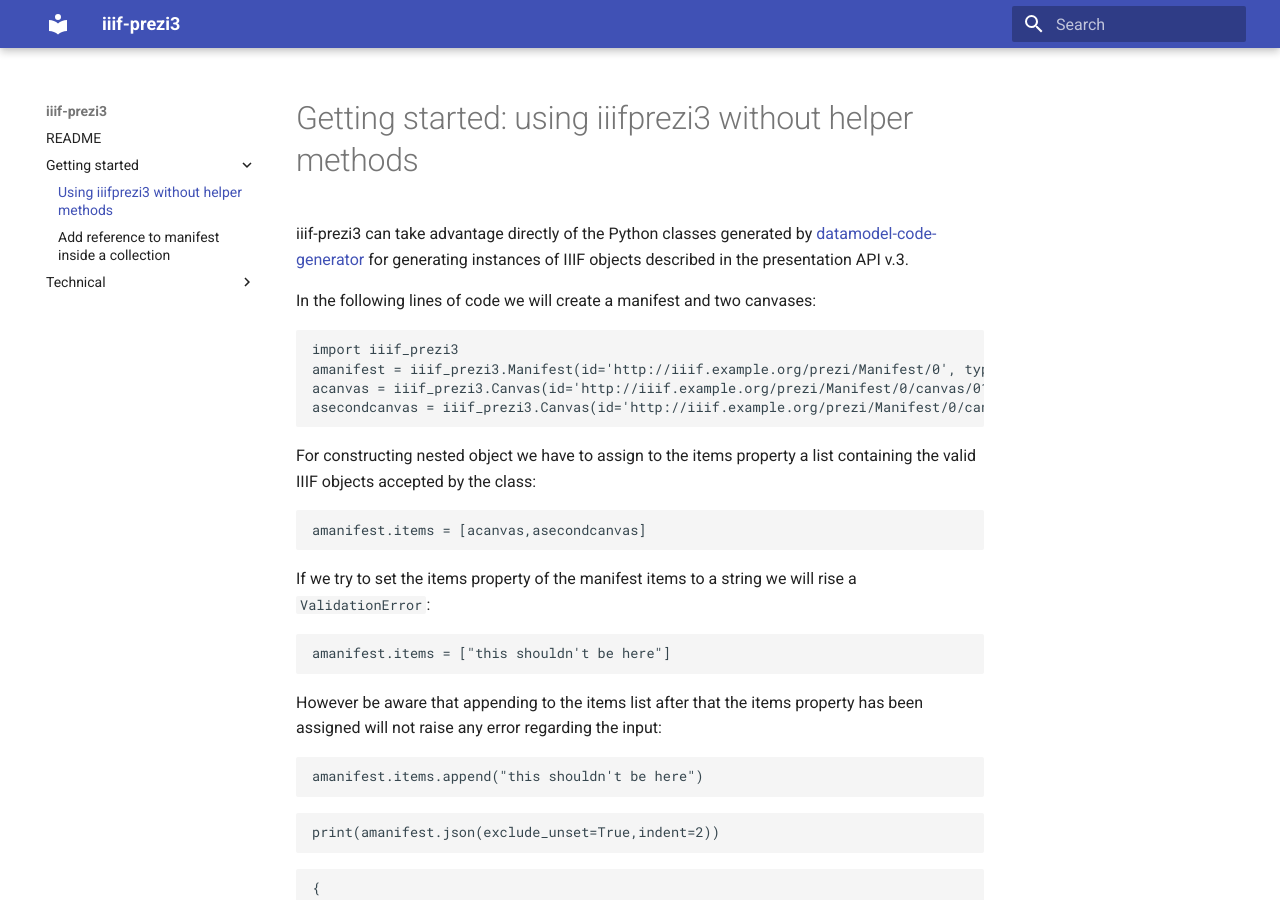
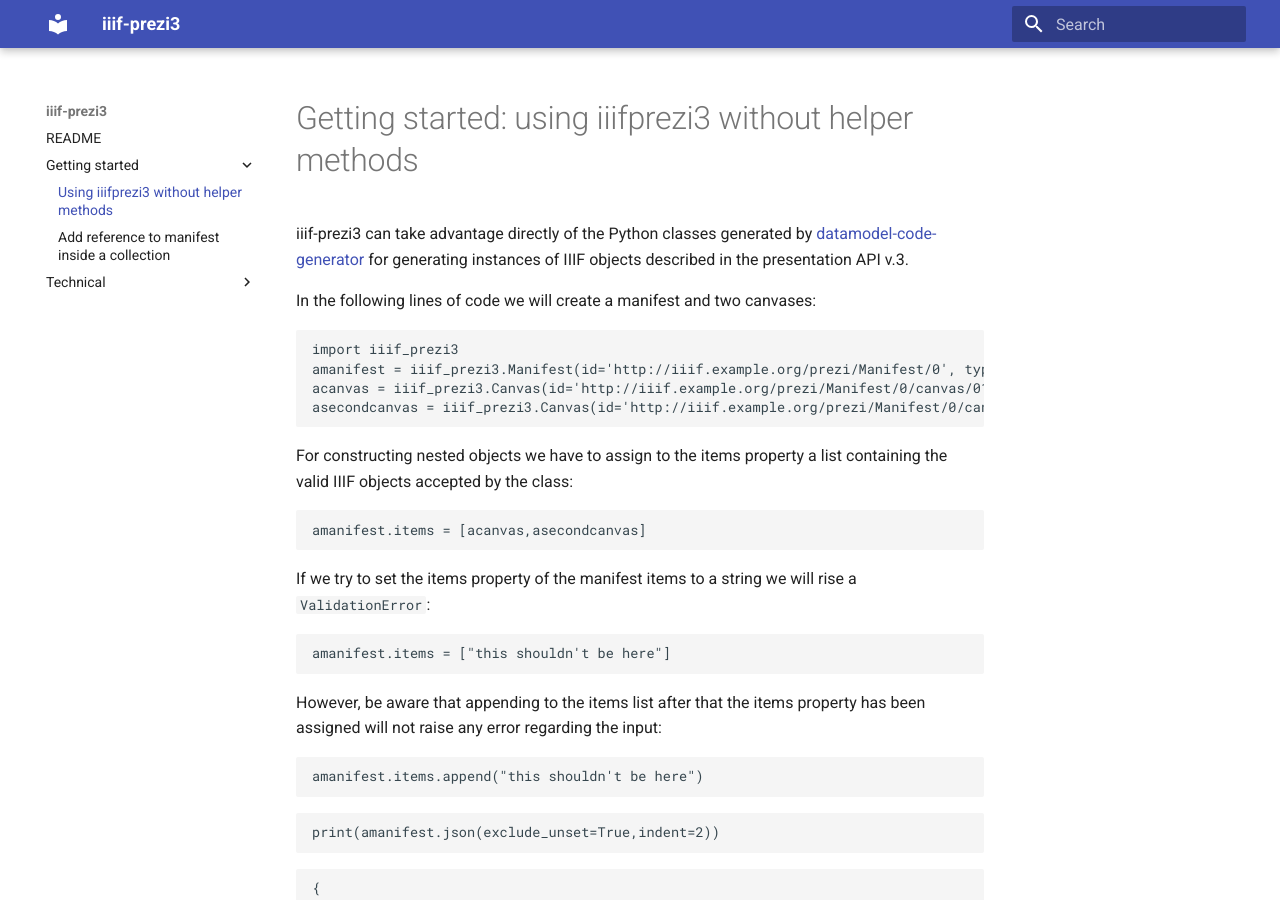
Before and after one commit to iiif-prezi/iiif-prezi3, an MkDocs documentation site: the page built from docs/getting-started-using-iiifprezi3-without-helpermethods.md, in a window 1280 px wide and 900 px high. Built offline with MkDocs 1.6.1 and Material for MkDocs 9.7.7, drawn with Linux system fonts in a browser that asks for light colours.

Commit message:
Fix wrong label structure and typo
This should fix https://github.com/iiif-prezi/iiif-prezi3/issues/76

````diff
--- a/docs/getting-started-using-iiifprezi3-without-helpermethods.md
+++ b/docs/getting-started-using-iiifprezi3-without-helpermethods.md
@@ -6,12 +6,12 @@
 
 ```python
 import iiif_prezi3
-amanifest = iiif_prezi3.Manifest(id='http://iiif.example.org/prezi/Manifest/0', type='Manifest', label={'en': 'default label'})
-acanvas = iiif_prezi3.Canvas(id='http://iiif.example.org/prezi/Manifest/0/canvas/01',type='Canvas',label={'en': 'default label'})
-asecondcanvas = iiif_prezi3.Canvas(id='http://iiif.example.org/prezi/Manifest/0/canvas/02',type='Canvas',label={'en': 'second label'})
+amanifest = iiif_prezi3.Manifest(id='http://iiif.example.org/prezi/Manifest/0', type='Manifest', label={'en': ['default label']})
+acanvas = iiif_prezi3.Canvas(id='http://iiif.example.org/prezi/Manifest/0/canvas/01',type='Canvas',label={'en': ['default label']})
+asecondcanvas = iiif_prezi3.Canvas(id='http://iiif.example.org/prezi/Manifest/0/canvas/02',type='Canvas',label={'en': ['second label']})
 ```
 
-For constructing nested object we have to assign to the items property a list containing the valid IIIF objects accepted by the class:
+For constructing nested objects we have to assign to the items property a list containing the valid IIIF objects accepted by the class:
 
 
 ```python
@@ -25,7 +25,7 @@
 amanifest.items = ["this shouldn't be here"]
 ```
 
-However be aware that appending to the items list after that the items property has been assigned will not raise any error regarding the input:
+However, be aware that appending to the items list after that the items property has been assigned will not raise any error regarding the input:
 
 
 ```python
@@ -85,8 +85,3 @@
 Notice that the canvases list is created at the beginning but is assigned to the items property of the manifest only once at the end, in this way pydantic will validate the list.
 
 Furthermore, keep in mind that objects contained in the `canvases` list are copied in the manifest items, hence any modification on the original object won't affect the object inside the manifest. This holds true for any object added to the model.
-
-
-```python
-
-```
````
